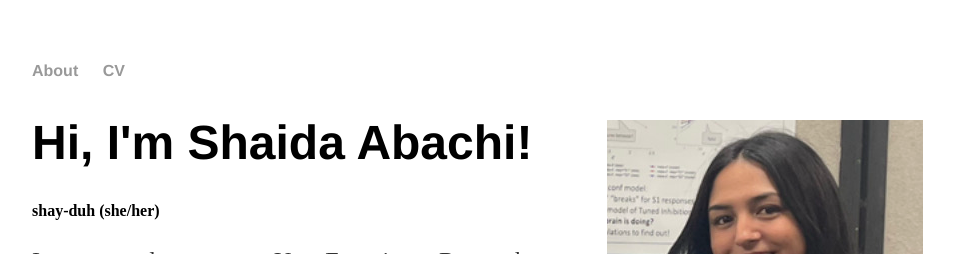
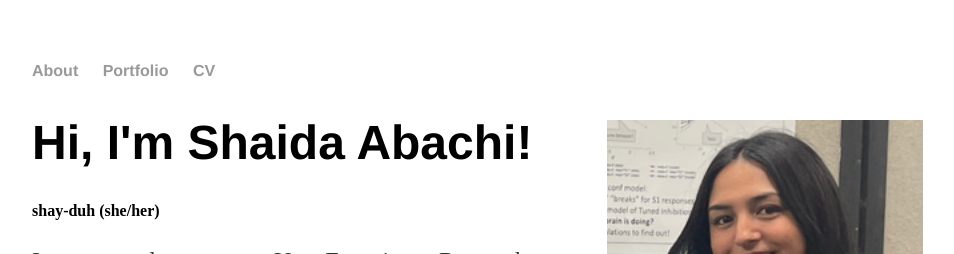
Before and after one commit to shaida-abachi/shaida-abachi.github.io, a Jekyll site: the page built from index.html, in a window 1280 px wide. Shown: the top 254 px of the page, without its empty margins (160-1114 px from the left). Built offline with Jekyll 4.4.1, drawn with Linux system fonts in a browser that asks for light colours.

Commit message:
Update default.html

```diff
--- a/_layouts/default.html
+++ b/_layouts/default.html
@@ -12,7 +12,8 @@
     <nav>
 <ul>
 <li><a href="/">About</a></li>
-<li><a href="/cv">CV</a></li>
+<li><a href="/">Portfolio</a></li>
+<li><a href="/blog">CV</a></li>
 </ul>
     </nav>
 <div class="container">
```
